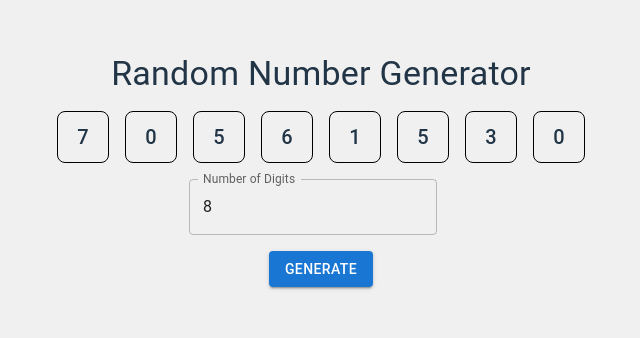
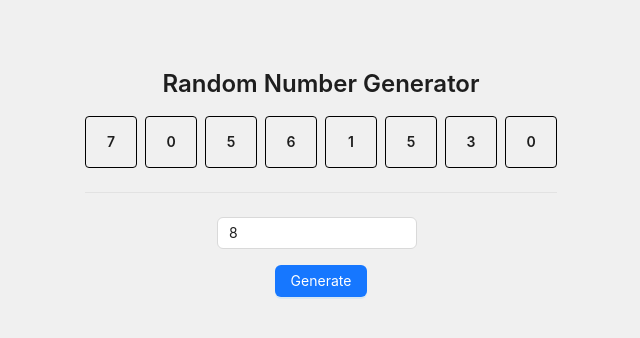
Before and after one commit to FFengIll/roll-dice, a React (Vite) app: page /roll-dice/dist/view/random-num in a window 1280 px wide. Shown: the part 230-568 px from the top of the page, without its empty margins (319-959 px from the left). Built offline with nearby package versions, Linux system fonts and the light colour scheme.

Commit message:
feat: rewrite RandomNum using antd.

```diff
--- a/src/component/RandomNum.tsx
+++ b/src/component/RandomNum.tsx
@@ -1,4 +1,4 @@
-import { Box, Button, TextField, Typography } from "@mui/material";
+import { Button, Divider, Flex, Input, Typography } from "antd";
 import React, { useEffect, useState } from "react";
 
 const RandomNum: React.FC = () => {
@@ -25,45 +25,44 @@ const RandomNum: React.FC = () => {
     }, []);
 
     return (
-        <Box sx={{ p: 4 }}>
-            <Typography variant="h4" gutterBottom>
+        <div style={{ padding: "24px" }}>
+            <Typography.Title level={3} style={{ marginBottom: "16px" }}>
                 Random Number Generator
-            </Typography>
-            <Box sx={{ display: "flex", flexWrap: "wrap", gap: 2, mb: 2, mt: 2 }}>
+            </Typography.Title>
+            <Flex wrap gap="small">
                 {randomNumbers.map((num, index) => (
-                    <Box
+                    <div
                         key={index}
-                        sx={{
-                            width: 50,
-                            height: 50,
+                        style={{
+                            width: "50px",
+                            height: "50px",
                             display: "flex",
                             alignItems: "center",
                             justifyContent: "center",
                             border: "1px solid black",
-                            borderRadius: 2,
+                            borderRadius: "4px",
                         }}
                     >
-                        <Typography variant="h6">{num}</Typography>
-                    </Box>
+                        <Typography.Text strong>{num}</Typography.Text>
+                    </div>
                 ))}
-            </Box>
-            <Box sx={{ mb: 2, display: "flex", justifyContent: "center", textAlign: "center" }}>
-                <TextField
-                    label="Number of Digits"
+            </Flex>
+            <Divider></Divider>
+            <div style={{ marginBottom: "16px", display: "flex", justifyContent: "center", textAlign: "center" }}>
+                <Input
                     type="number"
                     value={digitCount}
-                    onChange={handleDigitCountChange}
-                    inputProps={{ min: 1 }}
-                    sx={{ mr: 2 }}
+                    onChange={(e) => handleDigitCountChange(e as React.ChangeEvent<HTMLInputElement>)}
+                    style={{ marginRight: "8px", width: "200px" }}
+                    placeholder="Number of Digits"
                 />
-            </Box>
-            <Box>
-                <Button variant="contained" onClick={generateRandomNumbers}>
+            </div>
+            <div>
+                <Button type="primary" onClick={generateRandomNumbers}>
                     Generate
                 </Button>
-            </Box>
-
-        </Box>
+            </div>
+        </div>
     );
 };
 
```
